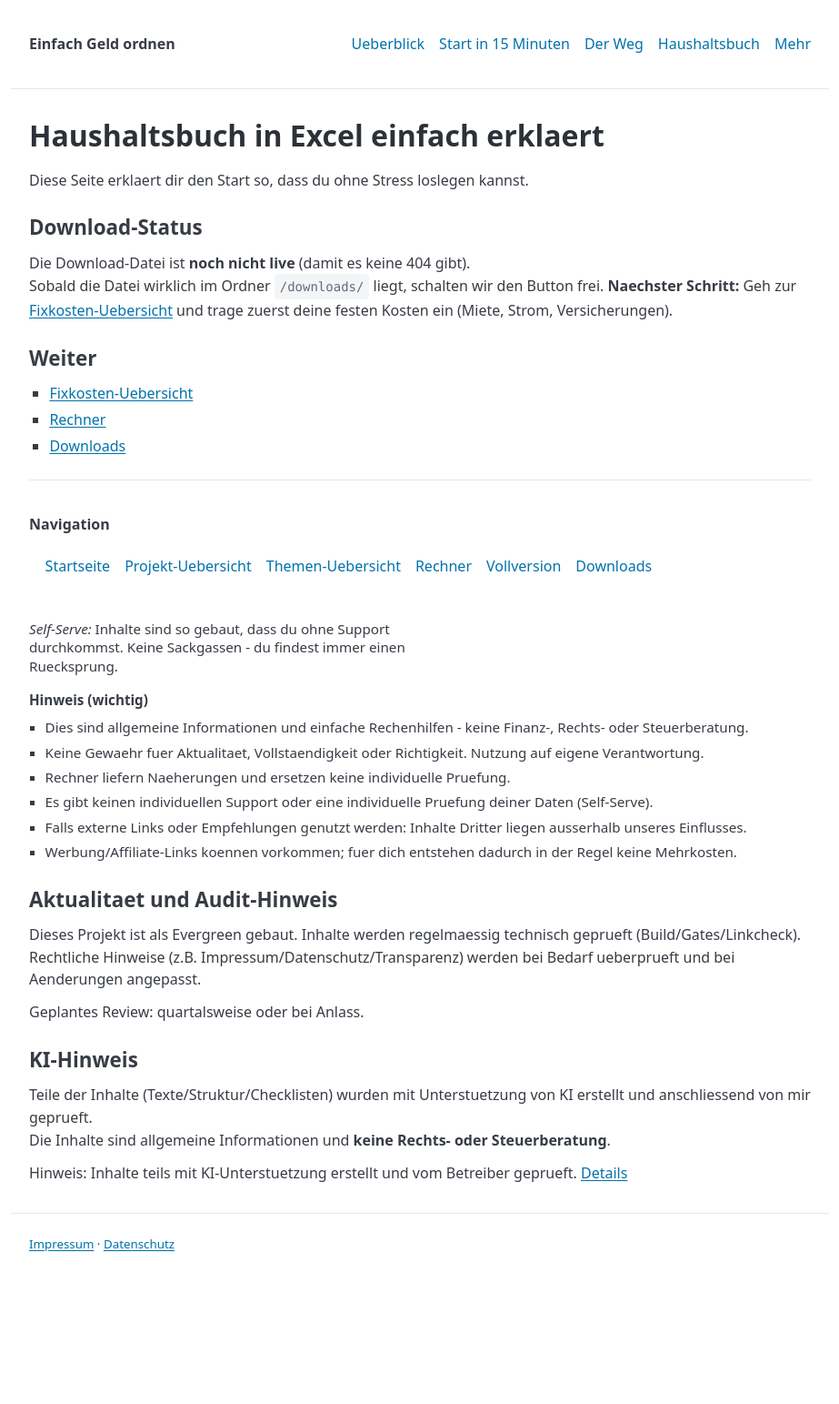
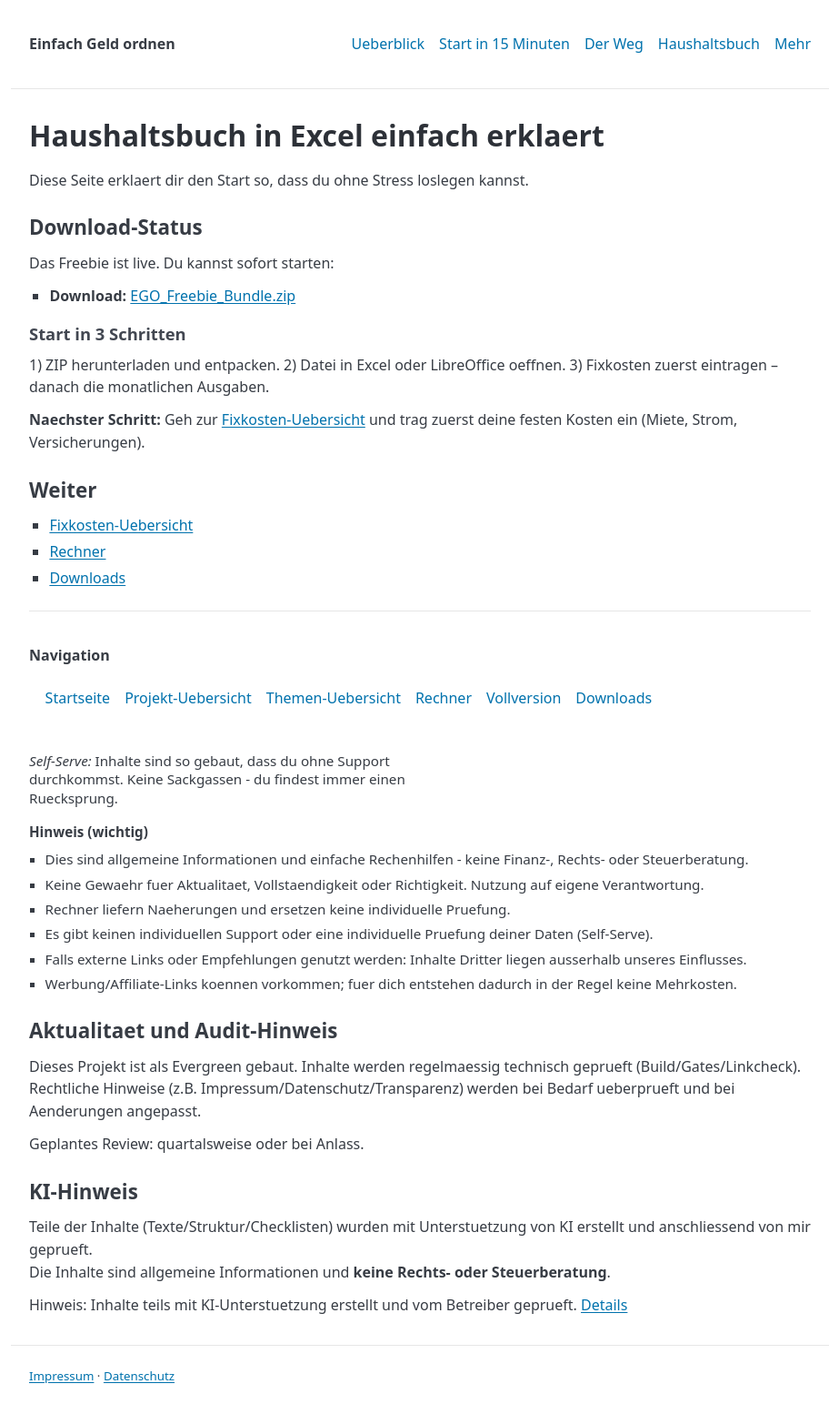
Before and after one commit to gluecklich-tools/einfach-geld-ordnen, a Jekyll site: the page built from seiten/haushaltsbuch-excel.md, in a window 1280 px wide. Shown: the whole page at 91% size, without its empty margins (178-1101 px from the left). Built offline with Jekyll 4.4.1, drawn with Linux system fonts in a browser that asks for light colours; before the commit the page ends 1399 px from its top, so only the background shows below that.

Commit message:
Klaus-Run: automated gates + push 2026-02-22 13:58

```diff
--- a/seiten/haushaltsbuch-excel.md
+++ b/seiten/haushaltsbuch-excel.md
@@ -12,9 +12,17 @@ Diese Seite erklaert dir den Start so, dass du ohne Stress loslegen kannst.
 
 ## Download-Status
 
-Die Download-Datei ist **noch nicht live** (damit es keine 404 gibt).
-Sobald die Datei wirklich im Ordner `/downloads/` liegt, schalten wir den Button frei.
-**Naechster Schritt:** Geh zur [Fixkosten-Uebersicht]({{ site.baseurl }}/seiten/fixkosten-uebersicht.html) und trage zuerst deine festen Kosten ein (Miete, Strom, Versicherungen).
+
+Das Freebie ist live. Du kannst sofort starten:
+
+- **Download:** [EGO_Freebie_Bundle.zip]({{ site.baseurl }}/downloads/bundles/EGO_Freebie_Bundle.zip)
+
+### Start in 3 Schritten
+1) ZIP herunterladen und entpacken.
+2) Datei in Excel oder LibreOffice oeffnen.
+3) Fixkosten zuerst eintragen – danach die monatlichen Ausgaben.
+
+**Naechster Schritt:** Geh zur [Fixkosten-Uebersicht]({{ site.baseurl }}/seiten/fixkosten-uebersicht.html) und trag zuerst deine festen Kosten ein (Miete, Strom, Versicherungen).
 
 ## Weiter
 - [Fixkosten-Uebersicht]({{ site.baseurl }}/seiten/fixkosten-uebersicht.html)
```
